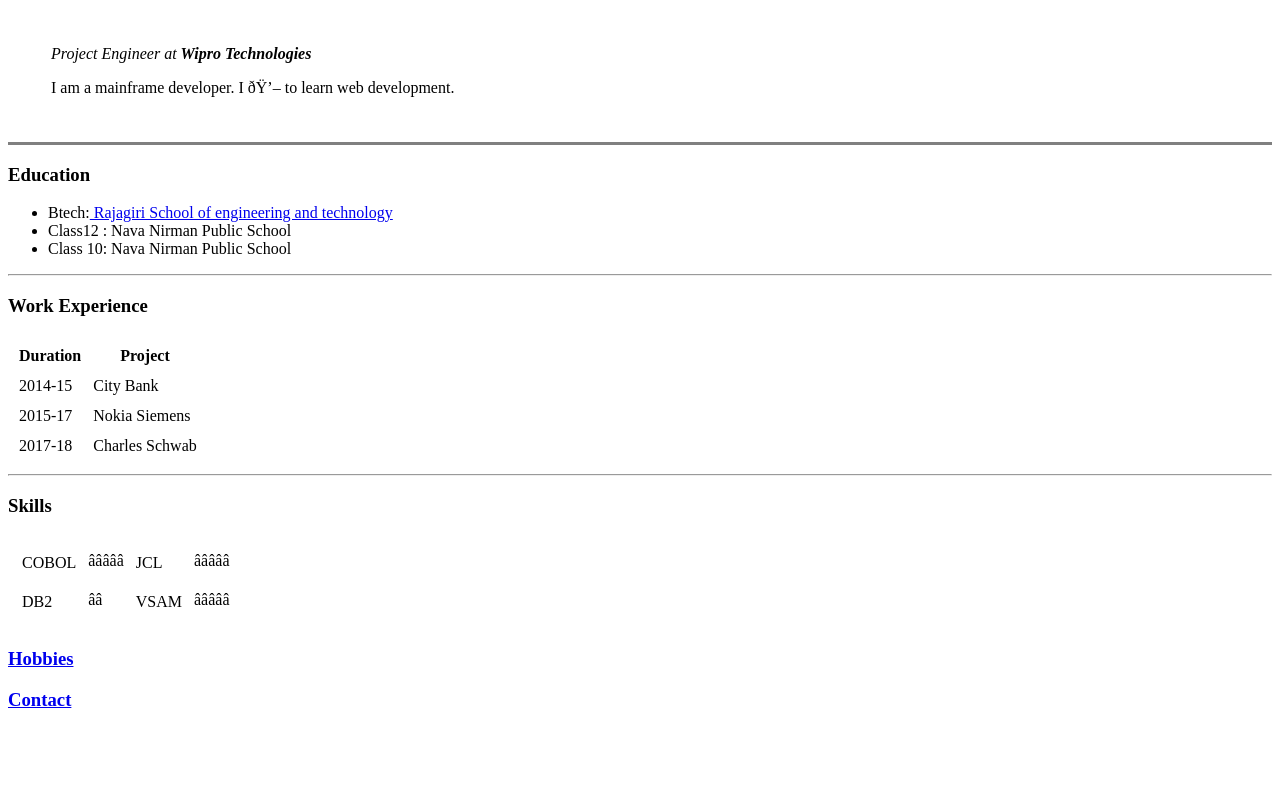
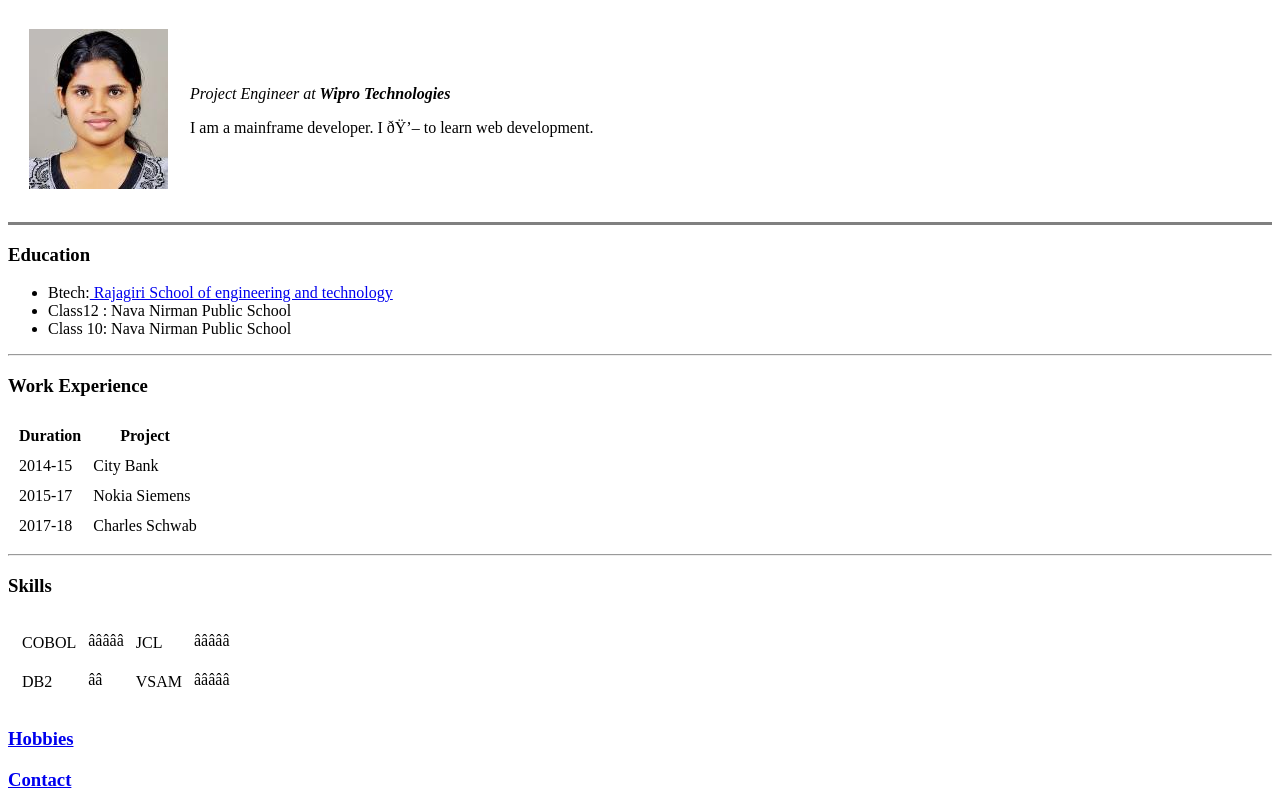
Before and after one commit to sneha9rk/cv, a plain HTML site: page index.html in a window 1280 px wide. Drawn offline with Linux system fonts and the light colour scheme.

Commit message:
Update index.html

```diff
--- a/index.html
+++ b/index.html
@@ -10,7 +10,7 @@
 <body>
   <table cellspacing="20">
     <td>
-      <img src="sneha9rk/cv/Sneha koshy-KPSC.jpg" alt="">
+      <img src="https://github.com/sneha9rk/cv/blob/master/sk.jpg" alt="">
     </td>
     <td>
       <p> <em> Project Engineer at <strong>Wipro Technologies </strong> </em> </p>
```
